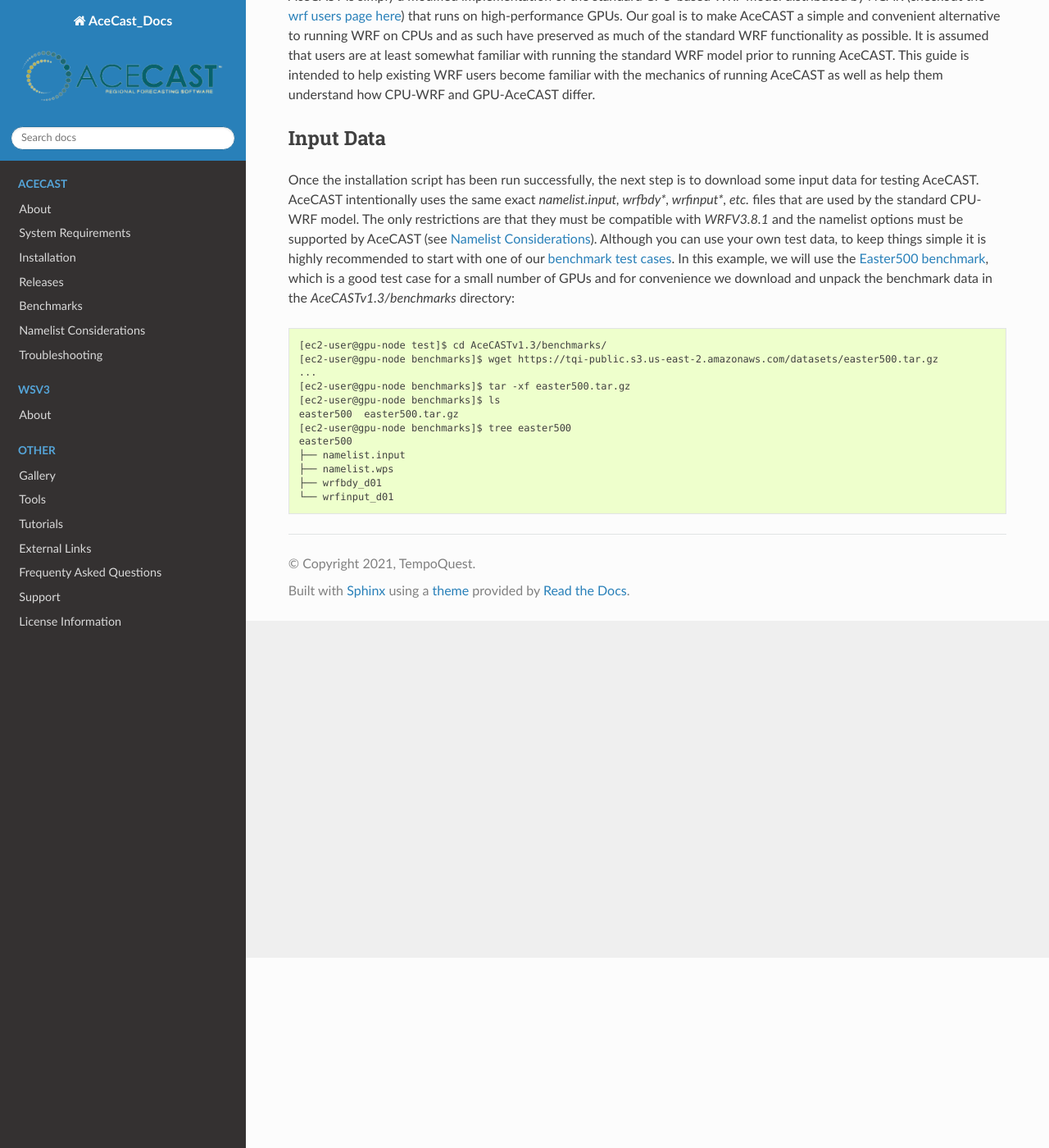
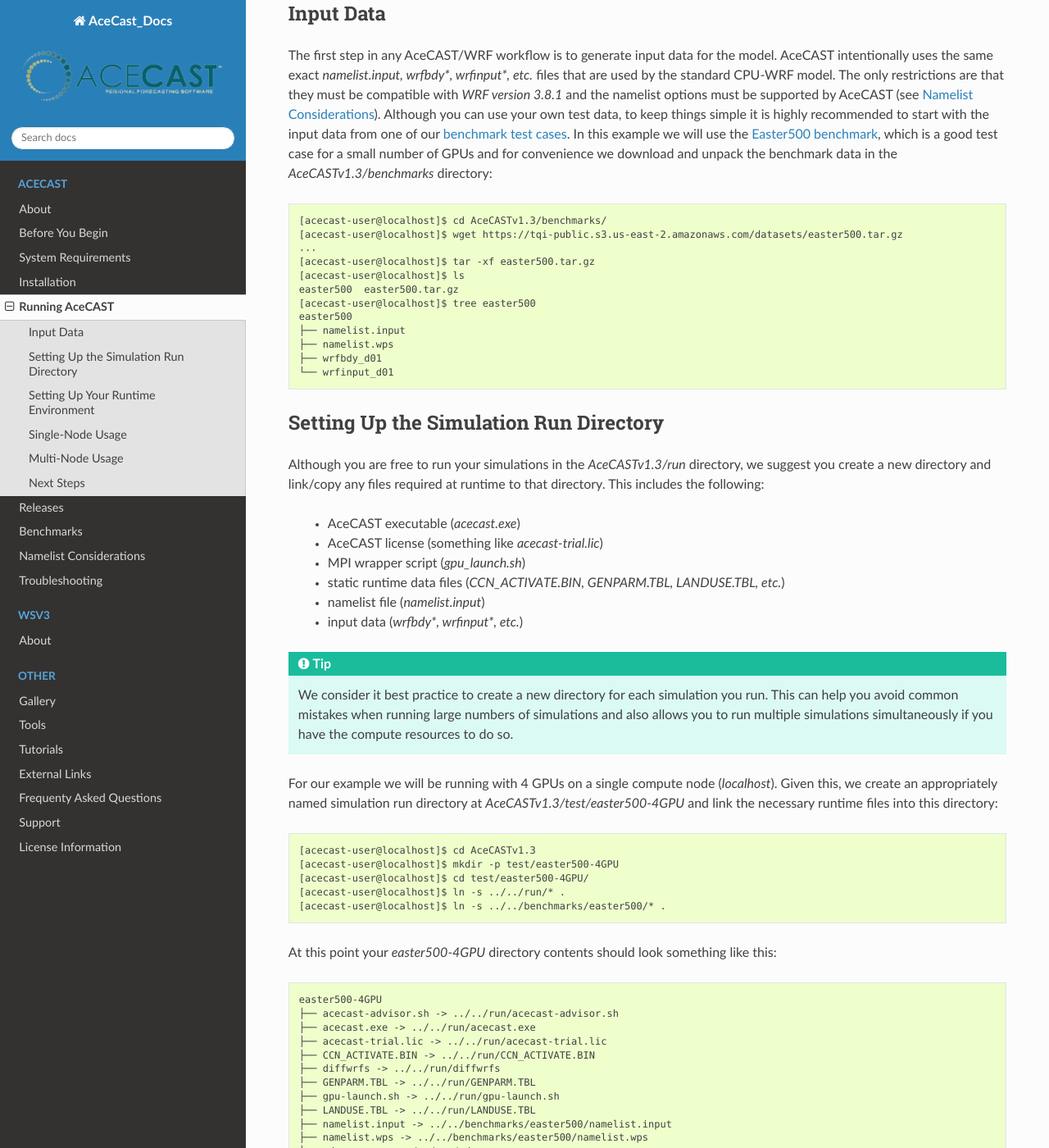
Before and after one commit to TempoQuestInc/AceCAST-Docs, a Sphinx documentation site: the page built from source/Running.rst, in a window 1280 px wide and 1400 px high, scrolled down 232 px. Shown: the whole window at 82% size. Built offline with Sphinx 7.4.7 and the Read the Docs theme 2.0.0, drawn with Linux system fonts in a browser that asks for light colours; some of the changed text lies outside the part shown.

Commit message:
samm's second lazy commit message -- just look at the commit diffs

```diff
--- a/source/How_to_use.rst
+++ b/source/How_to_use.rst
@@ -40,7 +40,7 @@
 **1A.)** To run *real.exe*, please make sure you are in the *../AceCASTv1.2/run* directory where the *real.exe* executable resides.
 
 **1B.)** Ensure you have properly installed the required dependencies
-(see :ref:`installation <installationlink>` for more information) and have set up the corresponding runtime
+(see :ref:`Installation` for more information) and have set up the corresponding runtime
 environment correctly. To ensure a proper runtime environment is created, source the environment script
 (*env.sh*),
 
--- a/source/Running.rst
+++ b/source/Running.rst
@@ -3,40 +3,151 @@
 Running AceCAST
 ###############
 
-
-A Statement from the Developers
-===============================
-
-AceCAST is simply a modified implementation of the standard CPU-based WRF model distributed by NCAR (checkout the
-`wrf users page here <https://www2.mmm.ucar.edu/wrf/users/>`_) that runs on high-performance GPUs. Our goal is to
-make AceCAST a simple and convenient alternative to running WRF on CPUs and as such have preserved as much of the
-standard WRF functionality as possible. It is assumed that users are at least somewhat familiar with running the
-standard WRF model prior to running AceCAST. This guide is intended to help existing WRF users become familiar
-with the mechanics of running AceCAST as well as help them understand how CPU-WRF and GPU-AceCAST differ.
-
+Before attempting to run make sure you have installed AceCAST properly and acquired a valid license to use the
+software (see :ref:`Installation Guide <Installation>`).
 
 Input Data
 ==========
 
-Once the installation script has been run successfully, the next step is to download some input data for testing
-AceCAST. AceCAST intentionally uses the same exact `namelist.input, wrfbdy*, wrfinput*, etc.` files that are used by
-the standard CPU-WRF model. The only restrictions are that they must be compatible with `WRFV3.8.1` and the namelist
-options must be supported by AceCAST (see :ref:`Namelist`). Although you can use your own test data, to keep
-things simple it is highly recommended to start with one of our :ref:`benchmark test cases <Benchmarks>`. In this
-example, we will use the :ref:`Easter500 benchmark <Easter500>`, which is a good test case for a small number of GPUs
-and for convenience we download and unpack the benchmark data in the `AceCASTv1.3/benchmarks` directory:
+The first step in any AceCAST/WRF workflow is to generate input data for the model. AceCAST intentionally uses the
+same exact `namelist.input, wrfbdy*, wrfinput*, etc.` files that are used by the standard CPU-WRF model. The only
+restrictions are that they must be compatible with `WRF version 3.8.1` and the namelist options must be supported by
+AceCAST (see :ref:`Namelist`). Although you can use your own test data, to keep things simple it is highly
+recommended to start with the input data from one of our :ref:`benchmark test cases <Benchmarks>`. In this example
+we will use the :ref:`Easter500 benchmark <Easter500>`, which is a good test case for a small number of GPUs and for
+convenience we download and unpack the benchmark data in the `AceCASTv1.3/benchmarks` directory:
 
 ::
 
-    [ec2-user@gpu-node test]$ cd AceCASTv1.3/benchmarks/
-    [ec2-user@gpu-node benchmarks]$ wget https://tqi-public.s3.us-east-2.amazonaws.com/datasets/easter500.tar.gz
+    [acecast-user@localhost]$ cd AceCASTv1.3/benchmarks/
+    [acecast-user@localhost]$ wget https://tqi-public.s3.us-east-2.amazonaws.com/datasets/easter500.tar.gz
     ...
-    [ec2-user@gpu-node benchmarks]$ tar -xf easter500.tar.gz
-    [ec2-user@gpu-node benchmarks]$ ls
+    [acecast-user@localhost]$ tar -xf easter500.tar.gz
+    [acecast-user@localhost]$ ls
     easter500  easter500.tar.gz
-    [ec2-user@gpu-node benchmarks]$ tree easter500
+    [acecast-user@localhost]$ tree easter500
     easter500
     ├── namelist.input
     ├── namelist.wps
     ├── wrfbdy_d01
     └── wrfinput_d01
+
+Setting Up the Simulation Run Directory
+=======================================
+
+Although you are free to run your simulations in the `AceCASTv1.3/run` directory, we suggest you create a new
+directory and link/copy any files required at runtime to that directory. This includes the following:
+
+    - AceCAST executable (`acecast.exe`)
+    - AceCAST license (something like `acecast-trial.lic`)
+    - MPI wrapper script (`gpu_launch.sh`)
+    - static runtime data files (`CCN_ACTIVATE.BIN, GENPARM.TBL, LANDUSE.TBL, etc.`)
+    - namelist file (`namelist.input`)
+    - input data (`wrfbdy*, wrfinput*, etc.`)
+
+.. tip::
+    We consider it best practice to create a new directory for each simulation you run. This can help you avoid
+    common mistakes when running large numbers of simulations and also allows you to run multiple simulations
+    simultaneously if you have the compute resources to do so.
+
+For our example we will be running with 4 GPUs on a single compute node (`localhost`). Given this, we create
+an appropriately named simulation run directory at `AceCASTv1.3/test/easter500-4GPU` and link the necessary
+runtime files into this directory:
+
+::
+
+    [acecast-user@localhost]$ cd AceCASTv1.3
+    [acecast-user@localhost]$ mkdir -p test/easter500-4GPU
+    [acecast-user@localhost]$ cd test/easter500-4GPU/
+    [acecast-user@localhost]$ ln -s ../../run/* .
+    [acecast-user@localhost]$ ln -s ../../benchmarks/easter500/* .
+
+
+At this point your `easter500-4GPU` directory contents should look something like this:
+
+::
+
+    easter500-4GPU
+    ├── acecast-advisor.sh -> ../../run/acecast-advisor.sh
+    ├── acecast.exe -> ../../run/acecast.exe
+    ├── acecast-trial.lic -> ../../run/acecast-trial.lic
+    ├── CCN_ACTIVATE.BIN -> ../../run/CCN_ACTIVATE.BIN
+    ├── diffwrfs -> ../../run/diffwrfs
+    ├── GENPARM.TBL -> ../../run/GENPARM.TBL
+    ├── gpu-launch.sh -> ../../run/gpu-launch.sh
+    ├── LANDUSE.TBL -> ../../run/LANDUSE.TBL
+    ├── namelist.input -> ../../benchmarks/easter500/namelist.input
+    ├── namelist.wps -> ../../benchmarks/easter500/namelist.wps
+    ├── ndown.exe -> ../../run/ndown.exe
+    ├── ozone.formatted -> ../../run/ozone.formatted
+    ├── ozone_lat.formatted -> ../../run/ozone_lat.formatted
+    ├── ozone_plev.formatted -> ../../run/ozone_plev.formatted
+    ├── README.namelist -> ../../run/README.namelist
+    ├── real.exe -> ../../run/real.exe
+    ├── RRTMG_LW_DATA -> ../../run/RRTMG_LW_DATA
+    ├── RRTMG_SW_DATA -> ../../run/RRTMG_SW_DATA
+    ├── SOILPARM.TBL -> ../../run/SOILPARM.TBL
+    ├── VEGPARM.TBL -> ../../run/VEGPARM.TBL
+    ├── wrfbdy_d01 -> ../../benchmarks/easter500/wrfbdy_d01
+    ├── wrf.exe -> ../../run/wrf.exe
+    └── wrfinput_d01 -> ../../benchmarks/easter500/wrfinput_d01
+
+
+Setting Up Your Runtime Environment
+===================================
+
+Prior to running AceCAST, we need to setup the runtime environment by sourcing the `~/tqi-build/20.7/env.sh`
+script that was generated by the `install_deps.sh` script during the :ref:`Installation`:
+
+::
+
+    [acecast-user@localhost]$ source ~/tqi-build/20.7/env.sh
+
+.. note::
+   If you installed the AceCAST dependencies in a non-default location, the env.sh script will be located
+   in the directory you specified during the installation.
+
+This modifies your `PATH` and `LD_LIBRARY_PATH` variables so that `acecast.exe` can properly link with the
+shared libraries for NetCDF, HDF5, etc..
+
+
+Single-Node Usage
+=================
+
+AceCAST uses MPI to enable it to run on multiple GPUs just like WRF does (when compiled for `dmpar`) to run
+on multiple CPU cores. We always recommend that you use a single MPI process for each GPU you intend to run
+on.
+
+.. warning::
+    AceCAST doesn't stop you from running with multiple MPI processes per GPU, which can degrade performance
+    and GPU memory limitation isssues.
+
+The standard AceCAST distribution uses an OpenMPI build that is included with the NVIDIA HPC SDK
+installation (see :ref:`Installation`) and we recommend using the associated `mpirun` launcher program to
+run `acecast.exe`.
+
+::
+
+    Single-Node Usage: mpirun -n <NUM_GPUS> ./gpu-launch.sh ./acecast.exe
+    Multi-Node Usage:  mpirun [MPIRUN_OPTIONS] ./gpu-launch.sh ./acecase.exe
+
+Many users will find that a single node of GPUs provides plenty enough speed to run their simulations. The
+multi-node usage requires the appropriate `MPIRUN_OPTIONS`, which will vary depending on the users system.
+If you would like to run AceCAST on multiple nodes check out the `Multi-Node Usage`_.
+
+For our example we run with 4 GPUs on a single node:
+
+::
+
+    add later
+
+
+
+
+Multi-Node Usage
+================
+
+
+
+Next Steps
+==========
--- a/source/index.rst
+++ b/source/index.rst
@@ -22,8 +22,10 @@
    :caption: AceCast
 
    About.rst
+   BeforeYouBegin.rst
    Requirements.rst
    Installation.rst
+   Running.rst
    Releases.rst
    Benchmarks.rst
    Namelist.rst
```
Also changed, not shown: source/BeforeYouBegin.rst (added, +17 -0 lines), source/Installation.rst (+7 -2 lines).
